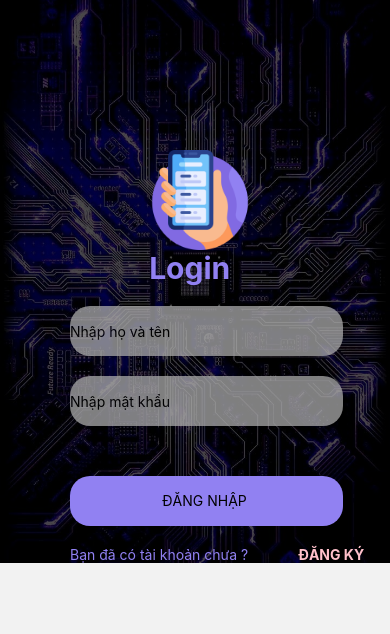
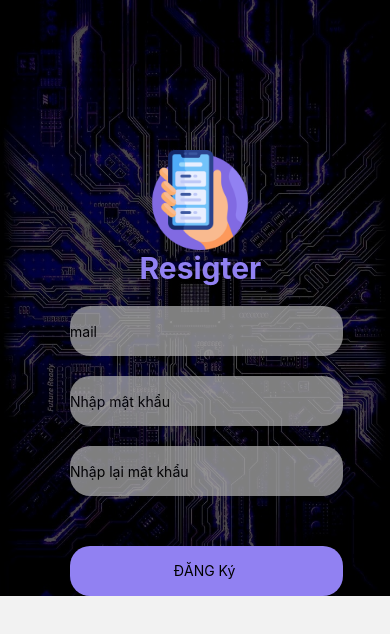
Before and after one commit to VuVanFhuc/REACTNATIEV2, a React Native app: screen /Login in a window 390 px wide. Shown: the top 634 px of the page. Built offline with nearby package versions, Linux system fonts and the light colour scheme.

Commit message:
add login register is mongodb

```diff
--- a/package.json
+++ b/package.json
@@ -13,6 +13,7 @@
     "@react-navigation/drawer": "^6.6.6",
     "@react-navigation/native": "^6.1.9",
     "@react-navigation/stack": "^6.3.29",
+    "axios": "^1.6.8",
     "fbjs": "^3.0.5",
     "react": "18.2.0",
     "react-native": "0.73.3",
--- a/src/View/Login.js
+++ b/src/View/Login.js
@@ -1,15 +1,24 @@
-import { Image, ImageBackground, Pressable, StyleSheet, Text, TextInput, View } from 'react-native';
+import { Alert, Image, ImageBackground, Pressable, StyleSheet, Text, TextInput, View } from 'react-native';
 import React from 'react';
 import { useNavigation } from '@react-navigation/native';
+import { useState } from 'react';
+import loginApi from '../services/api/apiLogin';
 
 const Login = () => {
     const navigation = useNavigation();
-
-    const navigateToRegister = () => {
-        navigation.navigate('Resigter');
-    };
+    const [mail, setmail] = useState('');
+    const [pass, setpass] = useState('');
     const click = () => {
+        if (mail==''||pass=='') {
+            Alert.alert('vui lòng nhập đủ thông tin');
+            return
+        }
+        loginApi({
+            mail:mail,
+            pass:pass
+        })
         navigation.navigate('Trang chủ');
+        Alert.alert('đăng nhập thành công ')
     };
 
     return (
@@ -19,22 +28,16 @@ const Login = () => {
                     {/* logo */}
                     <Image source={require('../img/1.png')} style={styles.anhlogo} />
                     {/* tiêu đề */}
-                    <Text style={{ color: "#9181f2", fontWeight: "bold", fontSize: 30, width: "90%", textAlign: "center" }}>    Login</Text>
-                    {/* nơi nhập họ và tên  */}
-                    <TextInput placeholder='Nhập họ và tên ' style={{ width: "70%", height: 50, backgroundColor: "#aaa", opacity: 0.75, borderRadius: 20, marginLeft: 70, marginTop: 20 }} />
+                    <Text style={{ color: "#9181f2", fontWeight: "bold", fontSize: 30, width: "90%", textAlign: "center" }}>      Login</Text>
+                    {/* nơi nhập mail  */}
+                    <TextInput onChange={setmail} placeholder='mail' style={{ width: "70%", height: 50, backgroundColor: "#aaa", opacity: 0.75, borderRadius: 20, marginLeft: 70, marginTop: 20 }} />
                     {/* nơi nhập mật khẩu  */}
-                    <TextInput placeholder='Nhập mật khẩu  ' style={{ width: "70%", height: 50, backgroundColor: "#aaa", opacity: 0.75, borderRadius: 20, marginLeft: 70, marginTop: 20 }} />
+                    <TextInput onChange={setpass} placeholder='Nhập mật khẩu  ' style={{ width: "70%", height: 50, backgroundColor: "#aaa", opacity: 0.75, borderRadius: 20, marginLeft: 70, marginTop: 20 }} />
                     {/* button đăng nhập  */}
                     <Pressable style={styles.nut} onPress={click}>
                         <Text style={{ textAlign: "center", lineHeight: 50 }}>ĐĂNG NHẬP </Text>
                     </Pressable>
-                    <View style={{ flexDirection: "row" }}>
-                        <Text style={{ color: "#9181f2", marginTop: 20, marginLeft: 70 }}>Bạn đã có tài khoản chưa ?</Text>
-                        {/* click vào chữ sẽ chuyển qua màn hình đăng ký  */}
-                        <Pressable onPress={navigateToRegister}>
-                            <Text style={{ color: "pink", marginTop: 20, marginLeft: 50, fontWeight: "bold" }}>ĐĂNG KÝ </Text>
-                        </Pressable>
-                    </View>
+
 
                 </View>
             </ImageBackground>
--- a/src/View/Mobile.js
+++ b/src/View/Mobile.js
@@ -8,7 +8,7 @@ const Mobile = () => {
             <ImageBackground source={require('../img/2.jpg')} style={styles.anhnen}>
                 <View style={{ backgroundColor: 'rgba(0, 0, 0, 0.7)', width: "100%", height: "100%", }}>
                     {/* logo */}
-                    <Image source={require('../img/set.jpg')} style={styles.anhlogo} />
+                    <Image source={require('../img/ll.png')} style={styles.anhlogo} />
                     {/* tiêu đề */}
                     <Text style={{ color: "#9181f2", fontWeight: "bold", fontSize: 30, width: "90%", textAlign: "center" }}>    Thông tin máy</Text>
                     <Text style={{color:"#fff",textAlign:"center",marginTop:30,fontSize:20}}>Tên           : IPHONE15PROMAX</Text>
--- a/src/View/Resigter.js
+++ b/src/View/Resigter.js
@@ -1,11 +1,28 @@
-import { Image, ImageBackground, Pressable, StyleSheet, Text, TextInput, View } from 'react-native'
-import React from 'react'
+import { Alert, Image, ImageBackground, Pressable, StyleSheet, Text, TextInput, View } from 'react-native'
+import React, { useEffect,useState } from 'react'
 import { useNavigation } from '@react-navigation/native';
+import registerUser from '../services/api/apiRegister';
 const Resigter = () => {
+
     const navigation = useNavigation();
-
+    const [mail, setmail] = useState('');
+    const [pass, setpass] = useState('');
+    const [repass, setrepass] = useState('');
     const navigateToRegister = () => {
+        if (mail=='' || pass=='' ||repass=='') {
+            Alert.alert('vui lòng nhập đủ thông tin');
+            return
+        }
+        if (repass !== pass) {
+            Alert.alert('vui long nhap lai ');
+            return
+        }
+        registerUser({
+            mail:mail,
+            pass:pass
+        })
         navigation.navigate('Login');
+        Alert.alert('bạn đã đăng ký thành công ')
     };
 
     return (
@@ -15,13 +32,14 @@ const Resigter = () => {
                     {/* logo */}
                     <Image source={require('../img/1.png')} style={styles.anhlogo} />
                     {/* tiêu đề */}
-                    <Text style={{ color: "#9181f2", fontWeight: "bold", fontSize: 30, width: "90%", textAlign: "center" }}>    Resigter</Text>
-                    {/* nơi nhập họ và tên  */}
-                    <TextInput placeholder='Nhập họ và tên ' style={{ width: "70%", height: 50, backgroundColor: "#aaa", opacity: 0.75, borderRadius: 20, marginLeft: 70, marginTop: 20 }} />
+                    <Text style={{ color: "#9181f2", fontWeight: "bold", fontSize: 30, width: "90%", textAlign: "center" }}>       Resigter</Text>
+                    {/* nơi nhập mail  */}
+
+                    <TextInput onChangeText={setmail} placeholder='mail ' style={{ width: "70%", height: 50, backgroundColor: "#aaa", opacity: 0.75, borderRadius: 20, marginLeft: 70, marginTop: 20 }} />
                     {/* nơi nhập mật khẩu  */}
-                    <TextInput placeholder='Nhập mật khẩu  ' style={{ width: "70%", height: 50, backgroundColor: "#aaa", opacity: 0.75, borderRadius: 20, marginLeft: 70, marginTop: 20 }} />
+                    <TextInput onChangeText={setpass} placeholder='Nhập mật khẩu  ' style={{ width: "70%", height: 50, backgroundColor: "#aaa", opacity: 0.75, borderRadius: 20, marginLeft: 70, marginTop: 20 }} />
                     {/* nơi nhập mật khẩu nhập lại  */}
-                    <TextInput placeholder='Nhập lại mật khẩu  ' style={{ width: "70%", height: 50, backgroundColor: "#aaa", opacity: 0.75, borderRadius: 20, marginLeft: 70, marginTop: 20 }} />
+                    <TextInput onChangeText={setrepass} placeholder='Nhập lại mật khẩu  ' style={{ width: "70%", height: 50, backgroundColor: "#aaa", opacity: 0.75, borderRadius: 20, marginLeft: 70, marginTop: 20 }} />
                     {/* button đăng nhập  */}
                     <Pressable style={styles.nut} onPress={navigateToRegister}>
                         <Text style={{ textAlign: "center", lineHeight: 50 }}>ĐĂNG Ký </Text>
--- a/src/View/Setting.js
+++ b/src/View/Setting.js
@@ -20,30 +20,30 @@ const Setting = () => {
 
     const changeTheme = () => {
         // Đổi theme ở đây
-        setThemeChanged(true);
+        setThemeChanged(!themeChanged);
         // Hiển thị thông báo
         Alert.alert('Thông báo', 'Đổi theme thành công');
     };
 
     return (
-        <View>
+        <View style={[styles.container, themeChanged && styles.containerChanged]}>
             <ImageBackground source={require('../img/2.jpg')} style={styles.anhnen}>
-                <View style={{ backgroundColor: 'rgba(0, 0, 0, 0.7)', width: "100%", height: "100%" }}>
+                <View style={[styles.overlay, themeChanged && styles.overlayChanged]}>
                     {/* logo */}
                     <Image source={require('../img/set.jpg')} style={styles.anhlogo} />
                     {/* tiêu đề */}
-                    <Text style={{ color: "#9181f2", fontWeight: "bold", fontSize: 30, width: "90%", textAlign: "center" }}>    Setting</Text>
-                    <Pressable style={styles.nut} onPress={click}>
-                        <Text style={{ textAlign: "center", lineHeight: 50 }}>Thông tin cá nhân</Text>
+                    <Text style={[styles.title, themeChanged && styles.titleChanged]}>     Setting</Text>
+                    <Pressable style={styles.button} onPress={click}>
+                        <Text style={styles.buttonText}>Thông tin cá nhân</Text>
                     </Pressable>
-                    <Pressable style={styles.nut1} onPress={n}>
-                        <Text style={{ textAlign: "center", lineHeight: 50 }}>Thông tin máy</Text>
+                    <Pressable style={styles.button} onPress={n}>
+                        <Text style={styles.buttonText}>Thông tin máy</Text>
                     </Pressable>
-                    <Pressable style={styles.nut1} onPress={changeTheme}>
-                        <Text style={{ textAlign: "center", lineHeight: 50 }}>Đổi Theme</Text>
+                    <Pressable style={styles.button} onPress={changeTheme}>
+                        <Text style={styles.buttonText}>Đổi Theme</Text>
                     </Pressable>
-                    <Pressable style={styles.nut1} onPress={navigateToRegister}>
-                        <Text style={{ textAlign: "center", lineHeight: 50 }}>Đăng xuất</Text>
+                    <Pressable style={styles.button} onPress={navigateToRegister}>
+                        <Text style={styles.buttonText}>Đăng xuất</Text>
                     </Pressable>
                 </View>
             </ImageBackground>
@@ -54,6 +54,20 @@ const Setting = () => {
 export default Setting;
 
 const styles = StyleSheet.create({
+    container: {
+        flex: 1,
+    },
+    containerChanged: {
+        backgroundColor: 'black',
+    },
+    overlay: {
+        backgroundColor: 'rgba(0, 0, 0, 0.7)',
+        width: "100%",
+        height: "100%",
+    },
+    overlayChanged: {
+        backgroundColor: 'black',
+    },
     anhnen: {
         width: "100%",
         height: "100%",
@@ -61,11 +75,21 @@ const styles = StyleSheet.create({
     anhlogo: {
         width: 100,
         height: 100,
-        marginTop: 150,
+        marginTop: 100,
         marginLeft: 150,
         borderRadius: 50
     },
-    nut: {
+    title: {
+        color: "#9181f2",
+        fontWeight: "bold",
+        fontSize: 30,
+        width: "90%",
+        textAlign: "center",
+    },
+    titleChanged: {
+        color: "white",
+    },
+    button: {
         width: "70%",
         height: 50,
         backgroundColor: "#9181f2",
@@ -73,12 +97,8 @@ const styles = StyleSheet.create({
         marginTop: 50,
         borderRadius: 20
     },
-    nut1: {
-        width: "70%",
-        height: 50,
-        backgroundColor: "#9181f2",
-        marginLeft: 70,
-        marginTop: 10,
-        borderRadius: 20
-    }
+    buttonText: {
+        textAlign: "center",
+        lineHeight: 50,
+    },
 });
--- a/src/View/Welcome.js
+++ b/src/View/Welcome.js
@@ -7,7 +7,7 @@ const Welcome = () => {
 
     useEffect(() => {
         const timer = setTimeout(() => {
-            navigation.navigate('Login');
+            navigation.navigate('Resigter');
         }, 5000);
 
         return () => clearTimeout(timer);
--- /dev/null
+++ b/src/services/api/apiLogin.js
@@ -0,0 +1,22 @@
+import axios from 'axios';
+
+const url ="http://192.168.1.68:3000/api/login";
+
+const loginApi = async (userData) => {
+  try {
+    const response = await axios.post(url, userData);
+    if (response.data.status === 200) {
+      // Xử lý khi đăng nhập thành công
+      console.log(response.data.message);
+      console.log(response.data.data);
+      return response.data.message;
+    } else {
+      // Xử lý khi đăng nhập thất bại
+      console.log(response.data.message);
+    }
+  } catch (error) {
+    console.log(error, "error");
+  }
+};
+
+export default loginApi;
--- /dev/null
+++ b/src/services/api/apiRegister.js
@@ -0,0 +1,23 @@
+import axios from 'axios';
+
+const url ="http://192.168.1.68:3000/api/register-account";
+
+const registerUser = async (userData) => {
+    console.log('error');
+    try {
+      const response = await axios.post(url, userData);
+      if (response.data.status === 200) {
+        // Xử lý khi đăng ký thành công
+        console.log(response.data.message);
+        console.log(response.data.data);
+        return response.data.message;
+      } else {
+        // Xử lý khi đăng ký thất bại
+        console.log(response.data.message);
+      }
+    } catch (error) {
+      console.log(error, "error");
+    }
+  };
+
+  export default registerUser;
```
Also changed, not shown: App.tsx (+4 -4 lines), src/View/Detail.js (+6 -20 lines), src/View/Home.js (+6 -4 lines), src/services/api/apiSanPham.json (added, +42 -0 lines), src/img/ll.png (added), 1 other file (tests, documents, lock files or other folders).
